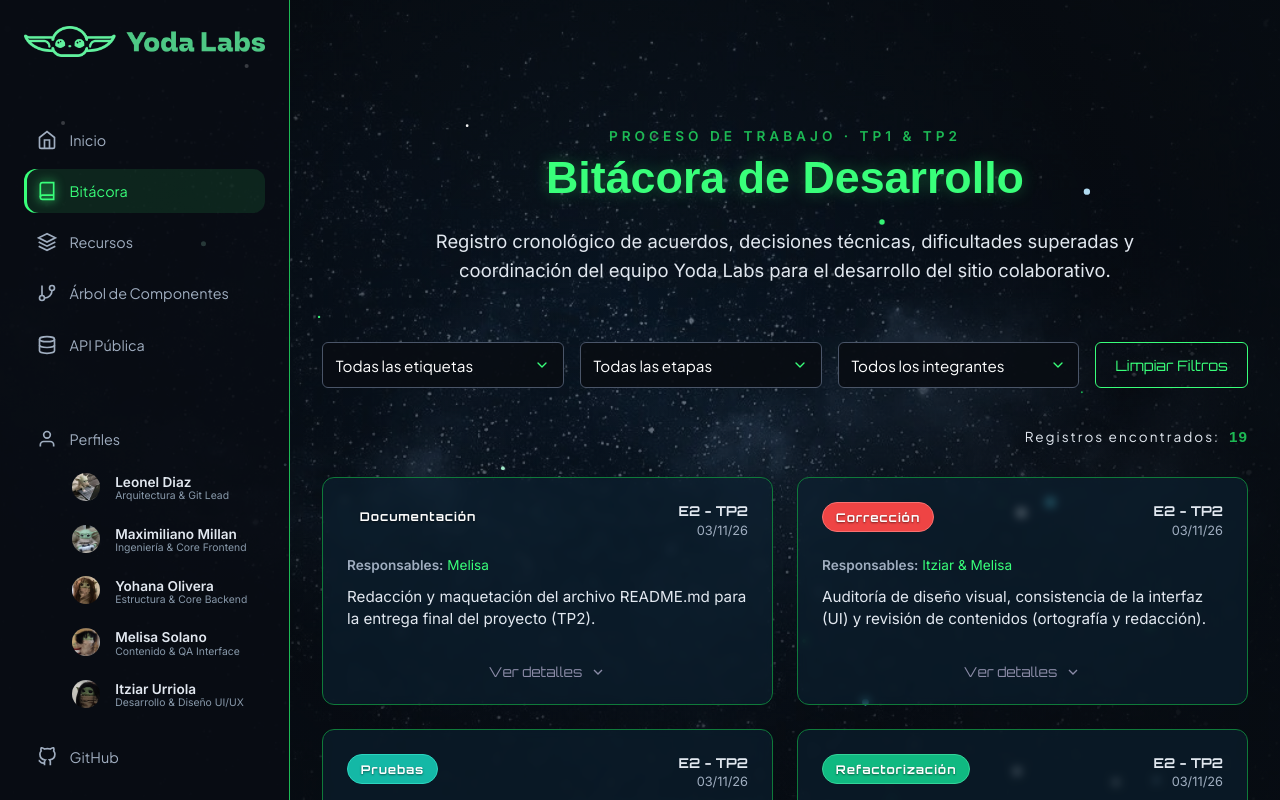
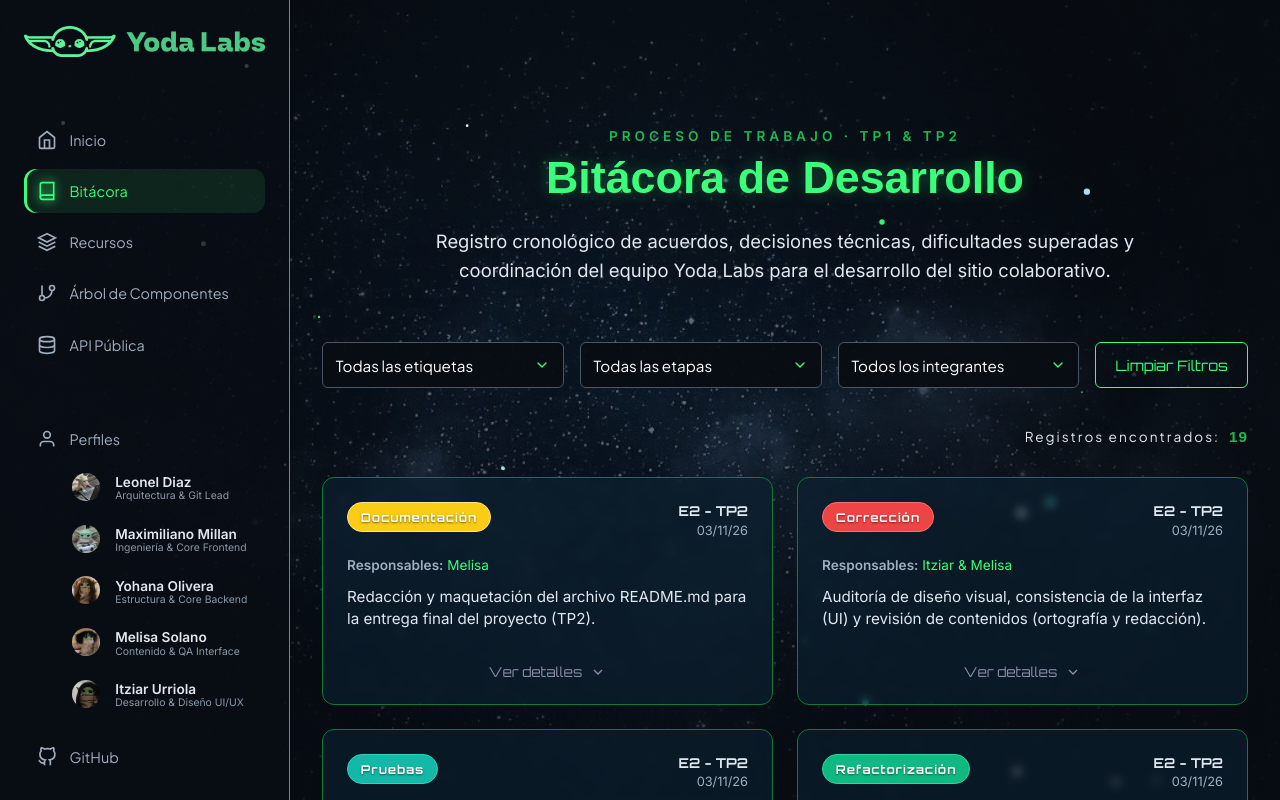
Before and after one commit to YohaOlivera/Version_2-NoOficial_TP2-YodaLabs, a React (Vite) app: page /bitacora in a window 1280 px wide. Shown: the top 800 px of the page. Built offline with nearby package versions, Linux system fonts and the light colour scheme; a web font is replaced by a local one.

Commit message:
se agrego al css de bitacora el color correspondiente a la etiqueta documentacion

```diff
--- a/src/styles/bitacora.css
+++ b/src/styles/bitacora.css
@@ -259,6 +259,7 @@
 .badge-refactorizacion { background-color: #10b981; border: 1px solid #34d399; }
 .badge-correccion { background-color: #ef4444; border: 1px solid #f87171; }
 .badge-pruebas { background-color: #14b8a6; border: 1px solid #2dd4bf; }
+.badge-documentacion { background-color: #facc15; border: 1px solid #fde68a; }
 
 .tarjeta-bitacora-body {
     flex-grow: 1;
```
